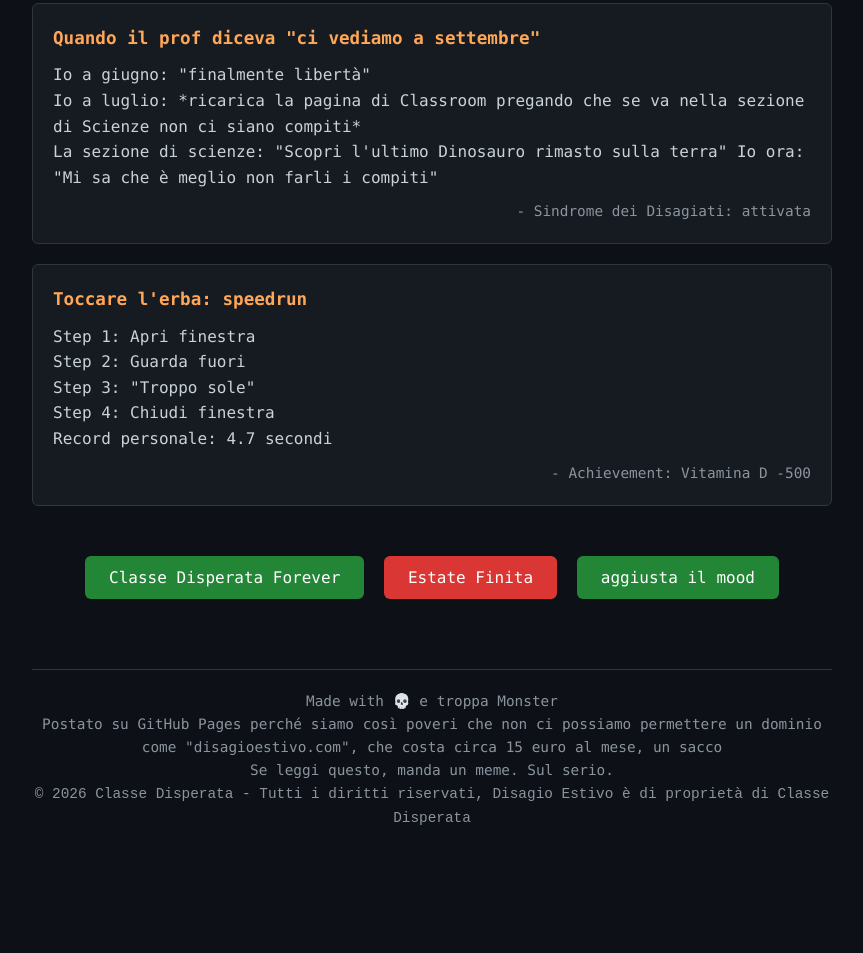
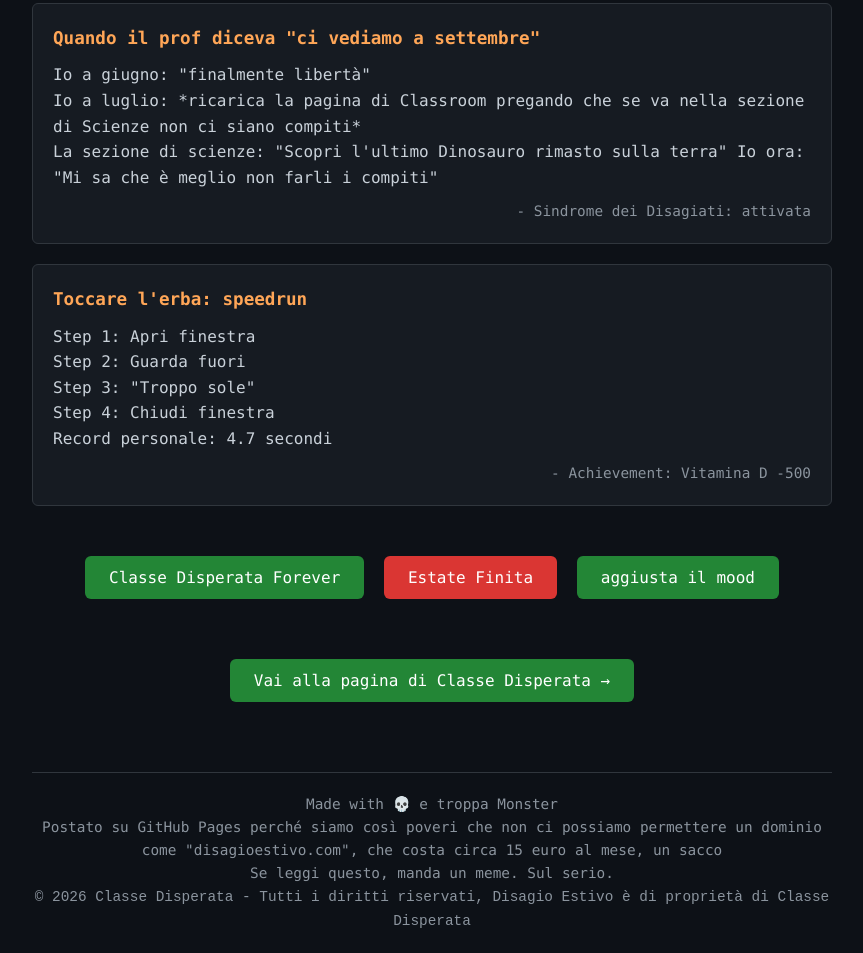
Before and after one commit to ClasseDisperata/disagioestivo.github.io, a plain HTML site: page index.html in a window 1280 px wide. Shown: the part 1281-2234 px from the top of the page, without its empty margins (208-1071 px from the left). Before the commit the page ends 2131 px from the top, so only its background shows below. Drawn offline with Linux system fonts and the light colour scheme.

Commit message:
Update index.html

```diff
--- a/index.html
+++ b/index.html
@@ -220,6 +220,12 @@
             </button>
         </div>
 
+        <div class="center">
+            <button class="btn" onclick="window.open('https://github.com/ClasseDisperata', '_blank')">
+                Vai alla pagina di Classe Disperata →
+            </button>
+        </div>
+
         <footer>
             Made with 💀 e troppa Monster<br>
             Postato su GitHub Pages perché siamo così poveri che non ci possiamo permettere un dominio come "disagioestivo.com", che costa circa 15 euro al mese, un sacco<br>
@@ -241,9 +247,4 @@
                 alert('Bro hai cliccato 10 volte... stai bene?');
             }
             if(clicks === 20) {
-                alert('Ok ora mi preoccupo davvero');
-            }
-        });
-    </script>
-</body>
-</html>
+                alert('Ok ora mi preoccup
```
